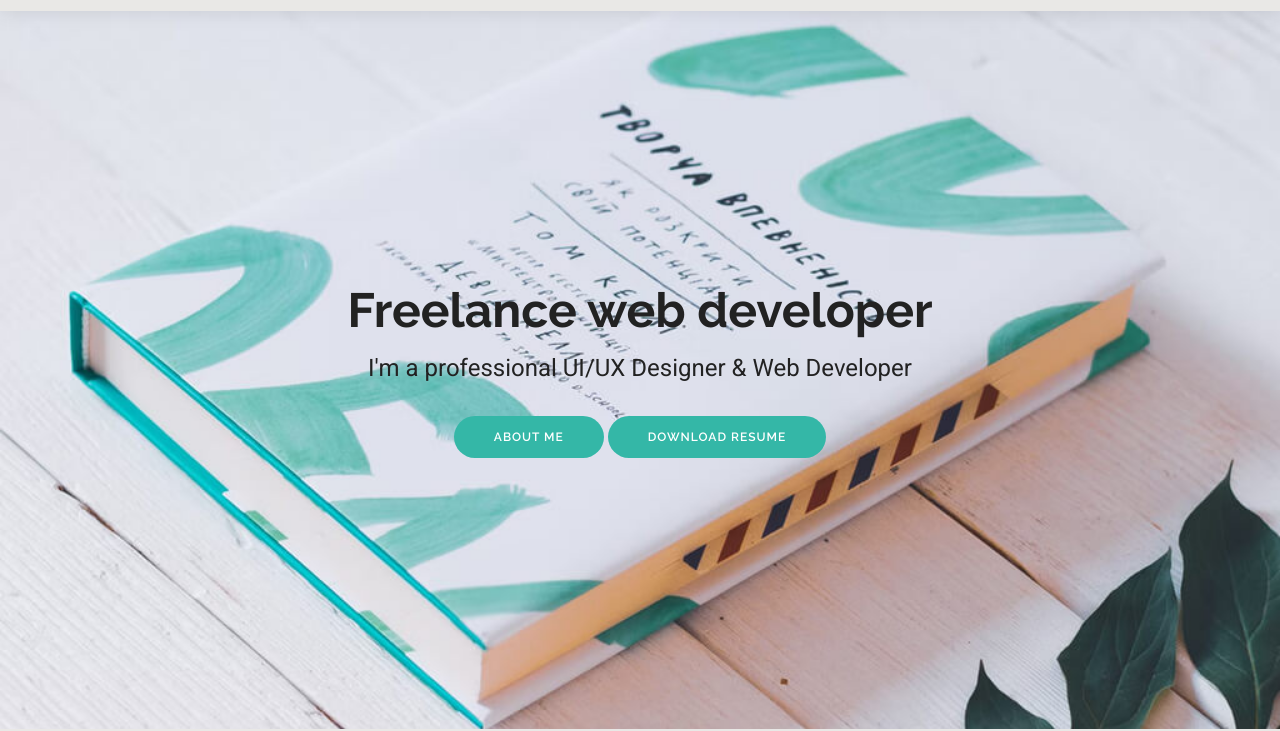
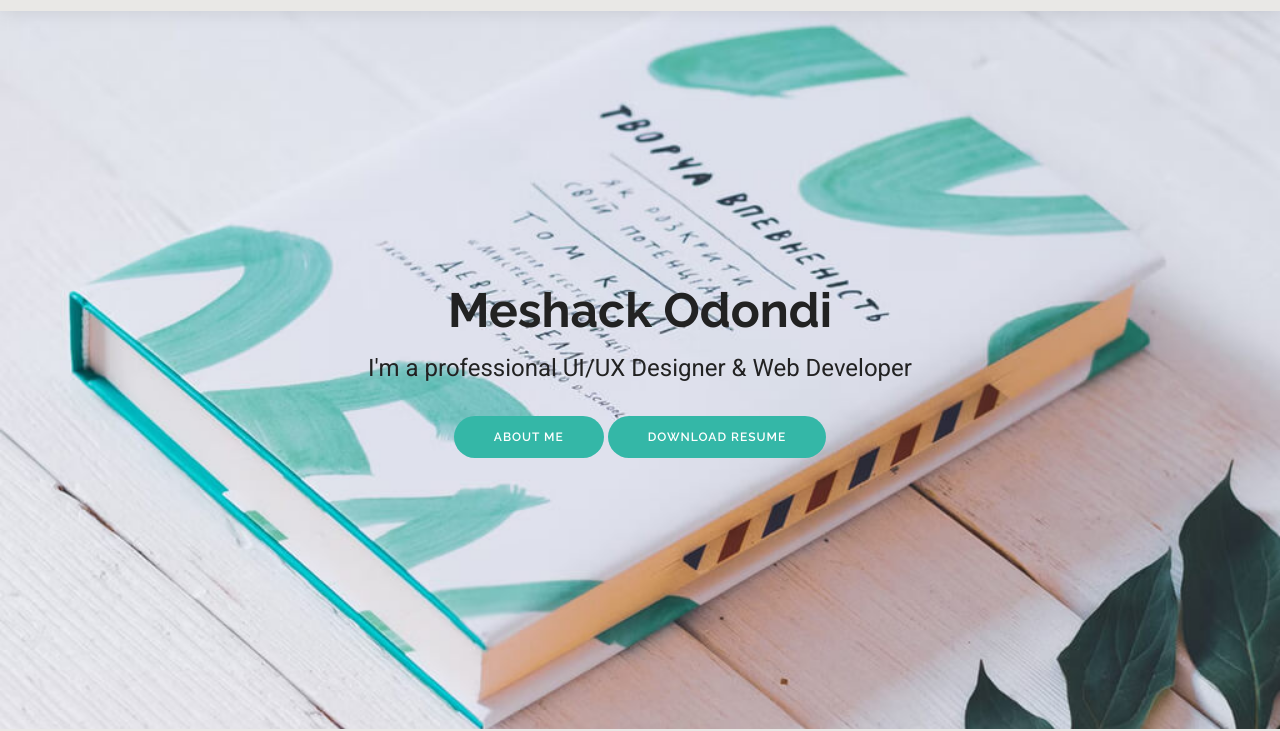
Before and after one commit to Meshack715/my_cv, a plain HTML site: page index.html in a window 1280 px wide. Shown: the part 72-803 px from the top of the page. Drawn offline with Linux system fonts and the light colour scheme.

Commit message:
Update index.html

```diff
--- a/index.html
+++ b/index.html
@@ -87,7 +87,7 @@
       <div class="container text-center" data-aos="zoom-out" data-aos-delay="100">
         <div class="row justify-content-center">
           <div class="col-lg-8">
-            <h2>Freelance web developer</h2>
+            <h2>Meshack Odondi</h2>
             <p>I'm a professional UI/UX Designer & Web Developer</p>
             <a href="about.html" class="btn-get-started">About Me</a>
             <a href="./Juniormeshack_Odondi_Resume.pdf" class="btn-get-started">Download Resume</a>
```
